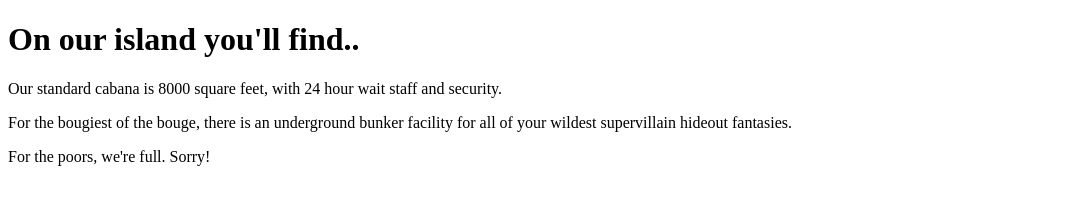
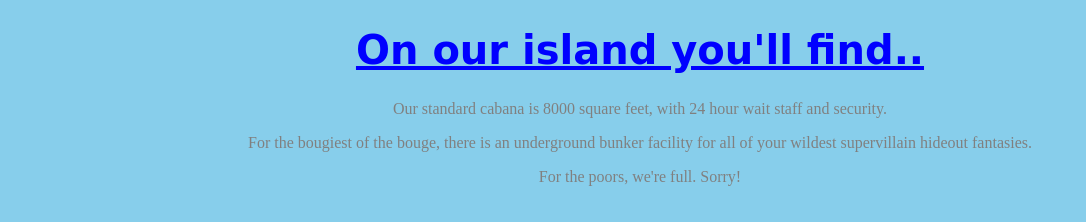
Before and after one commit to violenzae/bougie-island, a plain HTML site: page accommodations.html in a window 1280 px wide. Shown: the whole page, without its empty margins (0-1086 px from the left). Drawn offline with Linux system fonts and the light colour scheme.

Commit message:
added style sheet for blue theme

```diff
--- a/accommodations.html
+++ b/accommodations.html
@@ -1,6 +1,7 @@
 <!DOCTYPE html>
 <html>
   <head>
+    <link href="css/style1.css" rel="stylesheet" type="text/css">
     <title>Accomodations</title>
   </head>
   <body>
```
Also changed, not shown: activities.html (+1 -1 lines), contact.html (+1 -1 lines), index.html (+1 -0 lines), travel-arrangements.html (+1 -1 lines).
